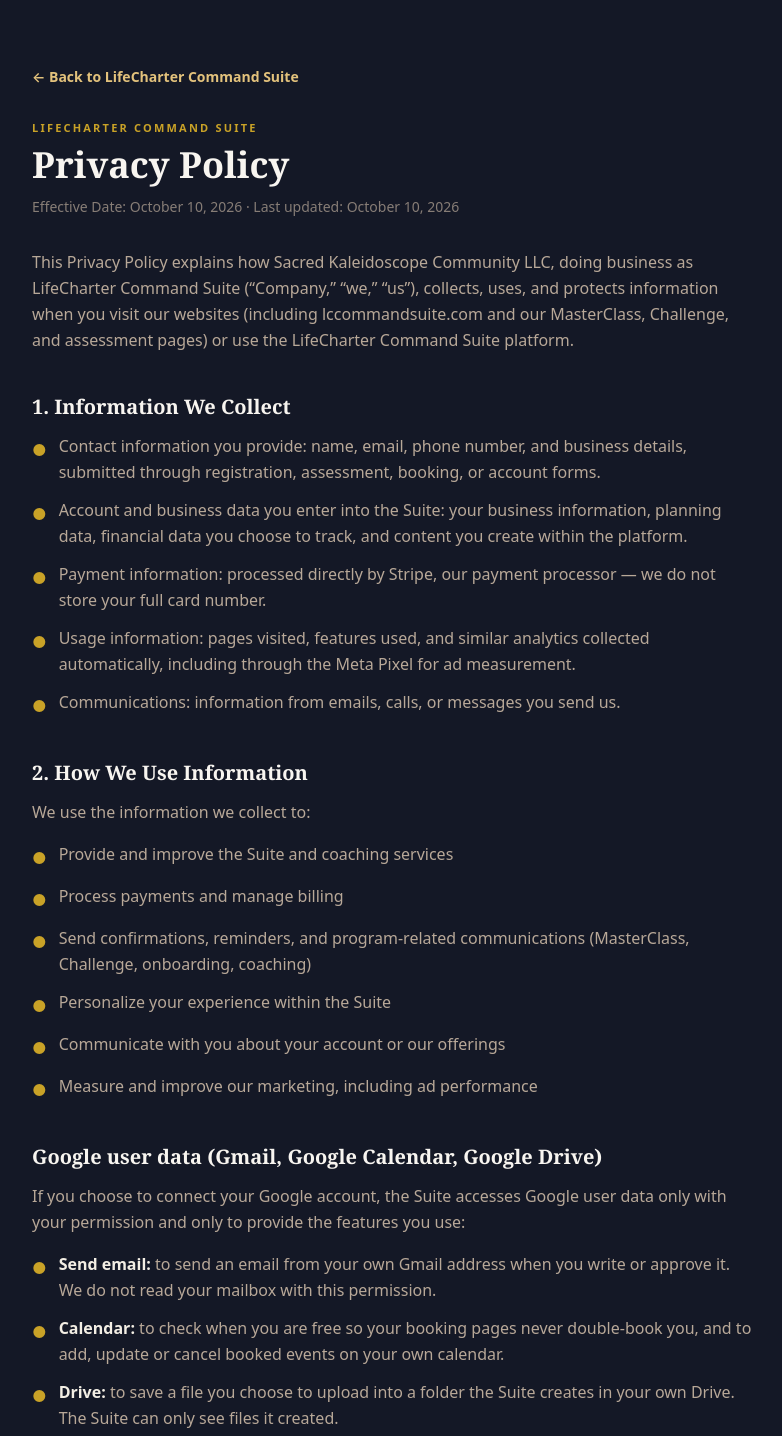
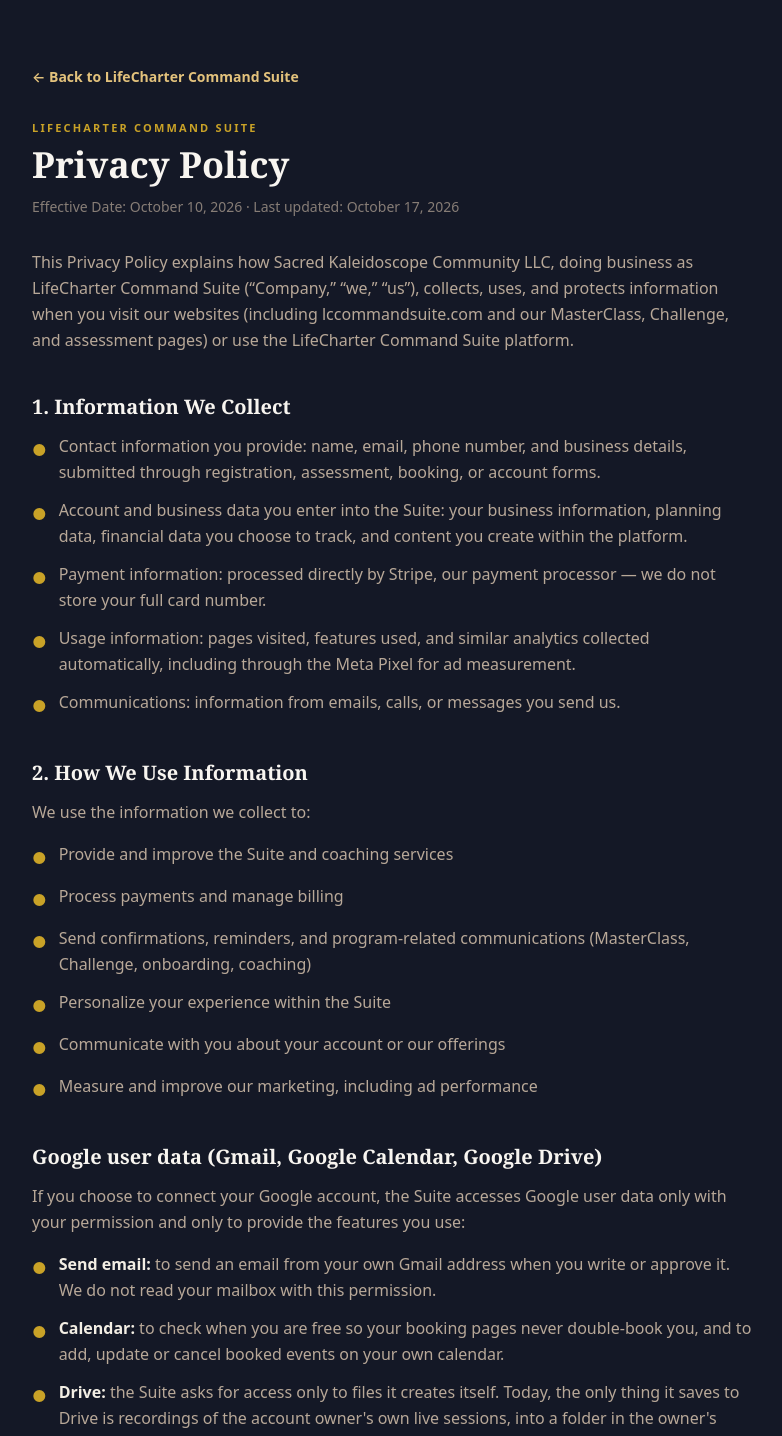
Before and after one commit to ButterflyBabs/LifeCharter-Architecture, a Next.js app: page /legal/privacy-policy in a window 1280 px wide. Shown: the top 1436 px of the page, without its empty margins (248-1030 px from the left). Built offline with nearby package versions, Linux system fonts and the light colour scheme; no server answers.

Commit message:
Privacy policy: Drive sentence now matches what the app does (date stamped Oct 17, 2026)
Co-Authored-By: Claude Sonnet 5.5 <noreply@anthropic.com>

```diff
--- a/src/app/legal/privacy-policy/page.tsx
+++ b/src/app/legal/privacy-policy/page.tsx
@@ -60,7 +60,7 @@ export default function PrivacyPolicyPage() {
         <ul className="space-y-3 text-[#b8a898] leading-relaxed mb-4">
           <li className={LI}><span className={DOT}>&#9679;</span><span><strong className="text-[#F3EEE4]">Send email:</strong> to send an email from your own Gmail address when you write or approve it. We do not read your mailbox with this permission.</span></li>
           <li className={LI}><span className={DOT}>&#9679;</span><span><strong className="text-[#F3EEE4]">Calendar:</strong> to check when you are free so your booking pages never double-book you, and to add, update or cancel booked events on your own calendar.</span></li>
-          <li className={LI}><span className={DOT}>&#9679;</span><span><strong className="text-[#F3EEE4]">Drive:</strong> to save a file you choose to upload into a folder the Suite creates in your own Drive. The Suite can only see files it created.</span></li>
+          <li className={LI}><span className={DOT}>&#9679;</span><span><strong className="text-[#F3EEE4]">Drive:</strong> the Suite asks for access only to files it creates itself. Today, the only thing it saves to Drive is recordings of the account owner&apos;s own live sessions, into a folder in the owner&apos;s own Drive. The Suite cannot see any other file in your Drive.</span></li>
         </ul>
         <p className={P}>
           We use Google user data only to provide and improve these features. We do not sell it, do not use it for
--- a/src/lib/legalDates.ts
+++ b/src/lib/legalDates.ts
@@ -6,7 +6,7 @@
 // (it sets "updated" to today, Mountain time, for each page whose text changed, and refreshes the hash).
 export const LEGAL_PAGES = {
   "terms-of-sale": { effective: "October 1, 2026", updated: "October 14, 2026", hash: "440fff78851119b1" },
-  "privacy-policy": { effective: "October 10, 2026", updated: "October 10, 2026", hash: "3c22730a8200e841" },
+  "privacy-policy": { effective: "October 10, 2026", updated: "October 17, 2026", hash: "8a37e3b3c5747be0" },
   "year-1-agreement": { effective: "October 1, 2026", updated: "October 14, 2026", hash: "a7e877eb84c39119" },
   "community-guidelines": { effective: "September 23, 2026", updated: "September 23, 2026", hash: "d0628f1eb5edc8aa" },
 } as const;
```
